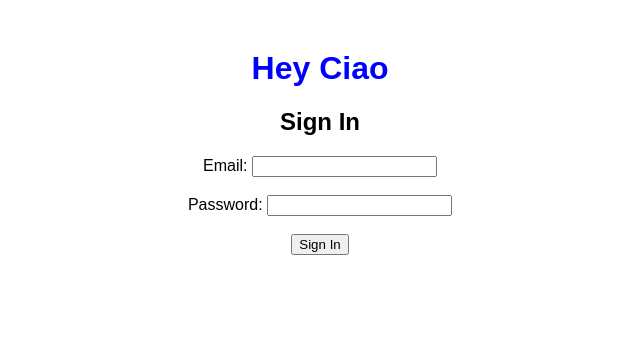
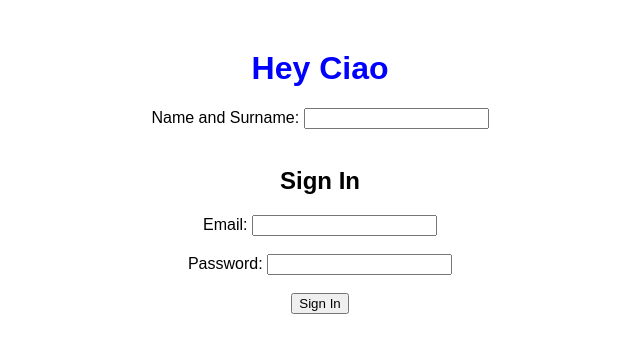
Before and after one commit to tunner/hello-world-gpt, a plain HTML site: page index.html in a window 1280 px wide. Shown: the whole page, without its empty margins (320-960 px from the left). Drawn offline with Linux system fonts and the light colour scheme.

Commit message:
Inserted Name and Surname field before Sign In section

```diff
--- a/index.html
+++ b/index.html
@@ -11,6 +11,10 @@
     <h1 id="hello-world">Hey Ciao</h1>
 
     <!-- Sign-In Form -->
+
+    <label for="nameSurname">Name and Surname:</label>
+    <input type="text" id="nameSurname" name="nameSurname" required>
+    <br><br>
     <div id="sign-in-form">
         <h2>Sign In</h2>
         <form id="loginForm">
```
